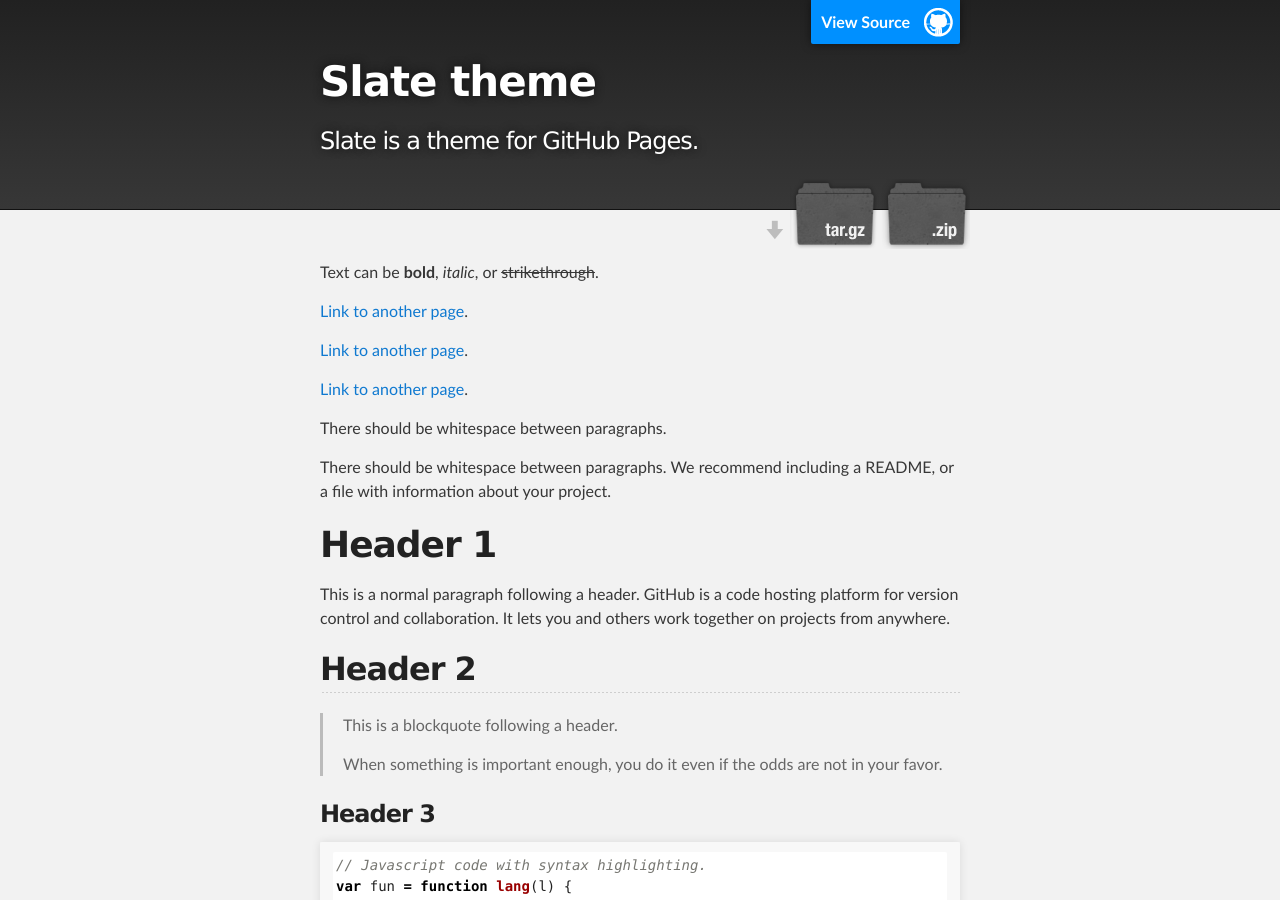
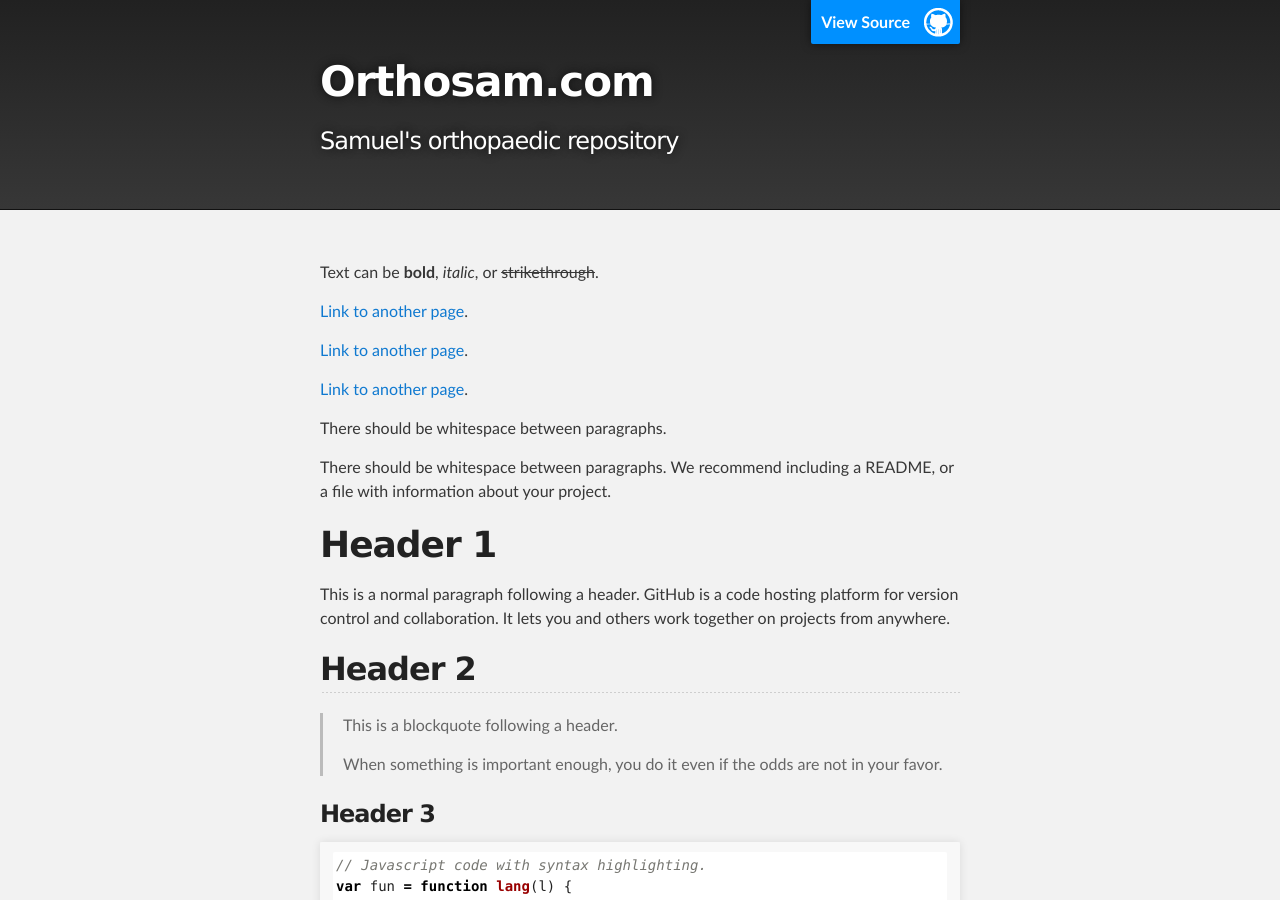
Before and after one commit to tnj007/samuel, a Jekyll site: the page built from index.md, in a window 1280 px wide and 900 px high. Built offline with Jekyll 4.4.1, drawn with Linux system fonts in a browser that asks for light colours; some of the changed text lies outside the part shown.

Commit message:
Update _config.yml

```diff
--- a/_config.yml
+++ b/_config.yml
@@ -1,5 +1,5 @@
-title: Slate theme
-description: Slate is a theme for GitHub Pages.
-show_downloads: true
+title: Orthosam.com
+description: Samuel's orthopaedic repository
+show_downloads: false
 google_analytics:
 theme: jekyll-theme-slate
```
